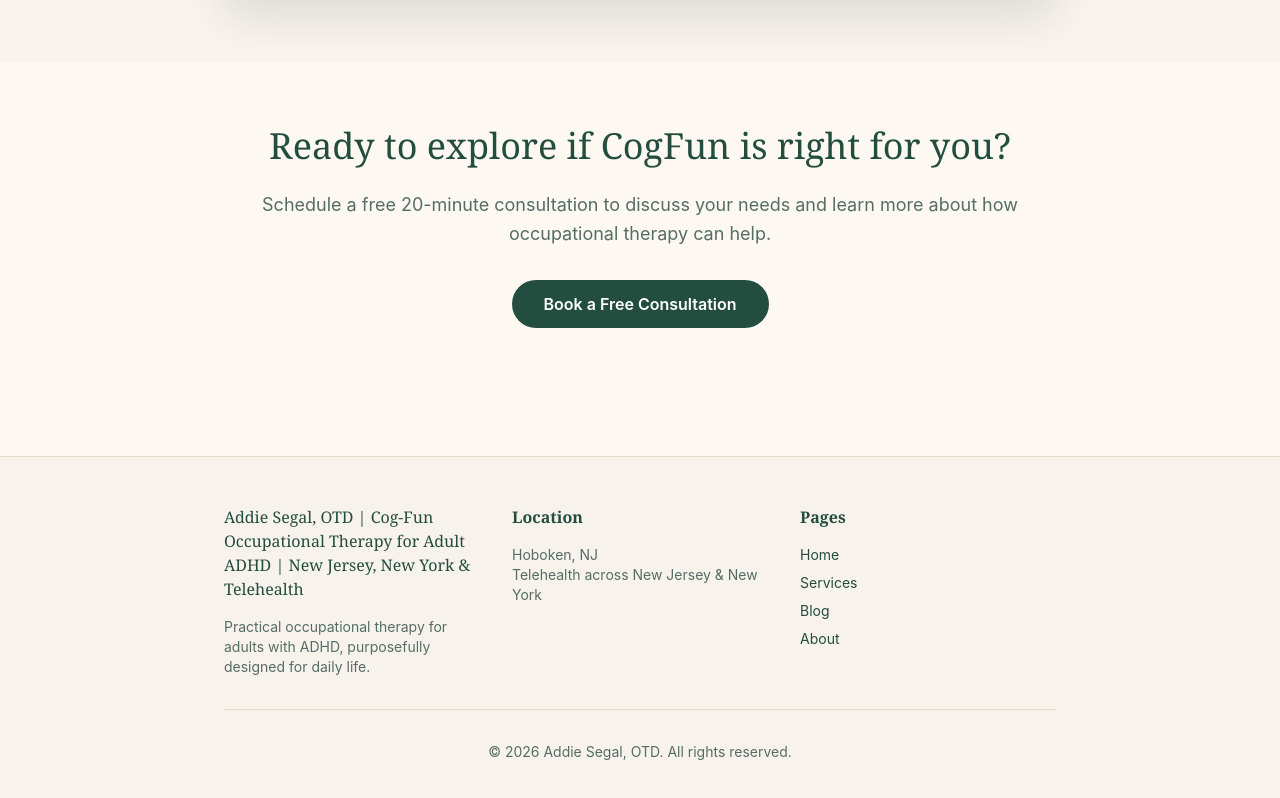
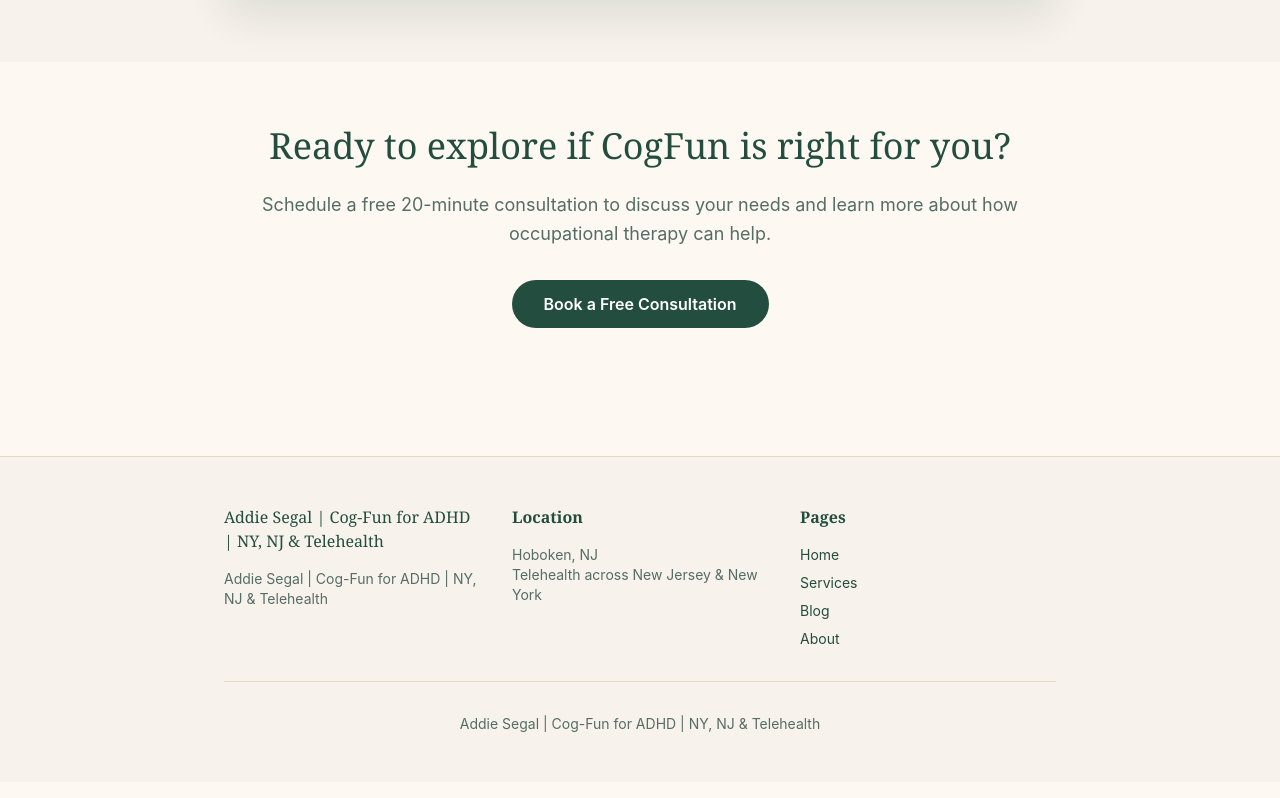
Before and after one commit to adisegalotd-art/addiesegal-website, a Next.js app: page / in a window 1280 px wide. Shown: the part 2451-3249 px from the top of the page. Built offline with nearby package versions, Linux system fonts and the light colour scheme.

Commit message:
Update footer text to unified site footer

```diff
--- a/app/components/Footer.tsx
+++ b/app/components/Footer.tsx
@@ -6,11 +6,11 @@ export default function Footer() {
   return (
     <footer className="bg-surface border-t border-surface-strong mt-16">
       <div className="max-w-4xl mx-auto px-4 sm:px-6 lg:px-8 py-12">
-        <div className="grid grid-cols-1 md:grid-cols-3 gap-8 mb-8">
+          <div className="grid grid-cols-1 md:grid-cols-3 gap-8 mb-8">
           <div>
-            <h3 className="font-serif text-forest mb-4">Addie Segal, OTD | Cog-Fun Occupational Therapy for Adult ADHD | New Jersey, New York & Telehealth</h3>
+            <h3 className="font-serif text-forest mb-4">Addie Segal | Cog-Fun for ADHD | NY, NJ & Telehealth</h3>
             <p className="text-sm text-muted">
-              Practical occupational therapy for adults with ADHD, purposefully designed for daily life.
+              Addie Segal | Cog-Fun for ADHD | NY, NJ & Telehealth
             </p>
           </div>
           <div>
@@ -32,7 +32,7 @@ export default function Footer() {
           </div>
         </div>
         <div className="border-t border-surface-strong pt-8 text-center text-sm text-muted">
-          <p>&copy; {currentYear} Addie Segal, OTD. All rights reserved.</p>
+          <p>Addie Segal | Cog-Fun for ADHD | NY, NJ & Telehealth</p>
         </div>
       </div>
     </footer>
```
